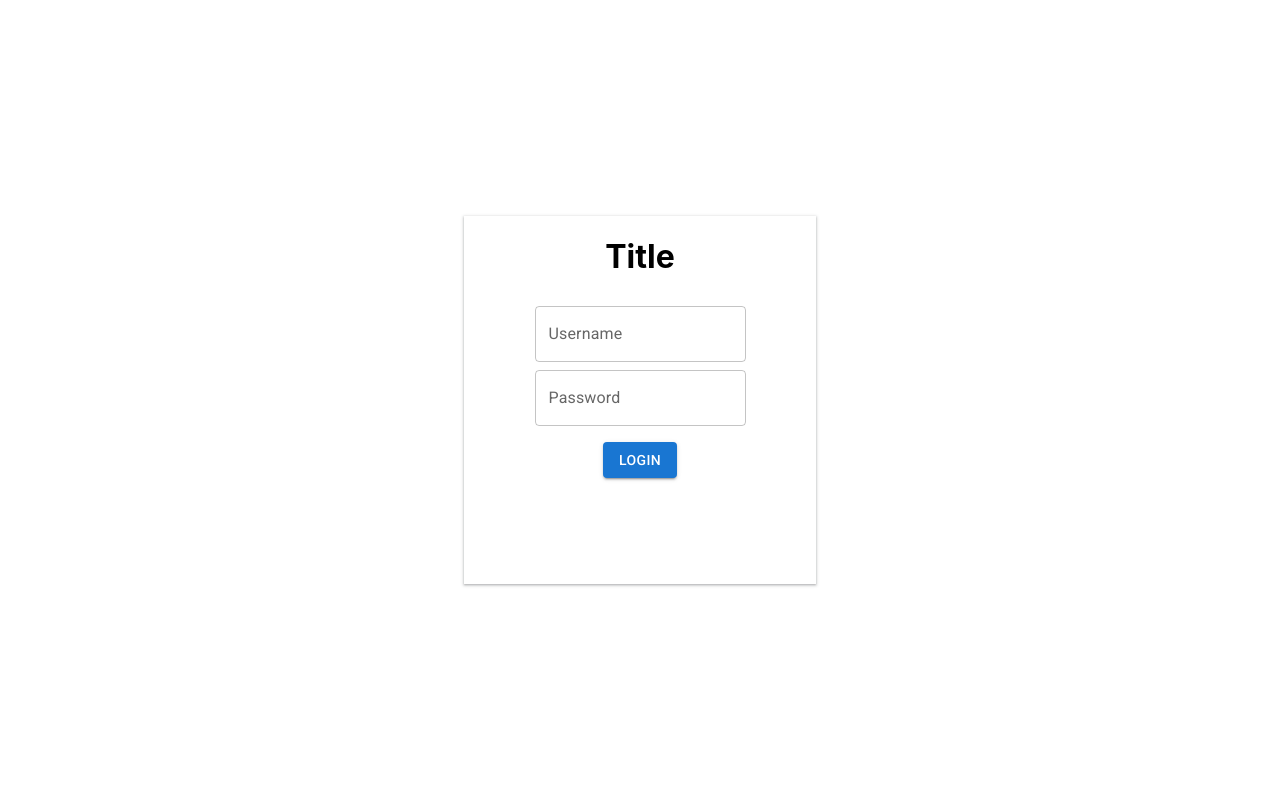
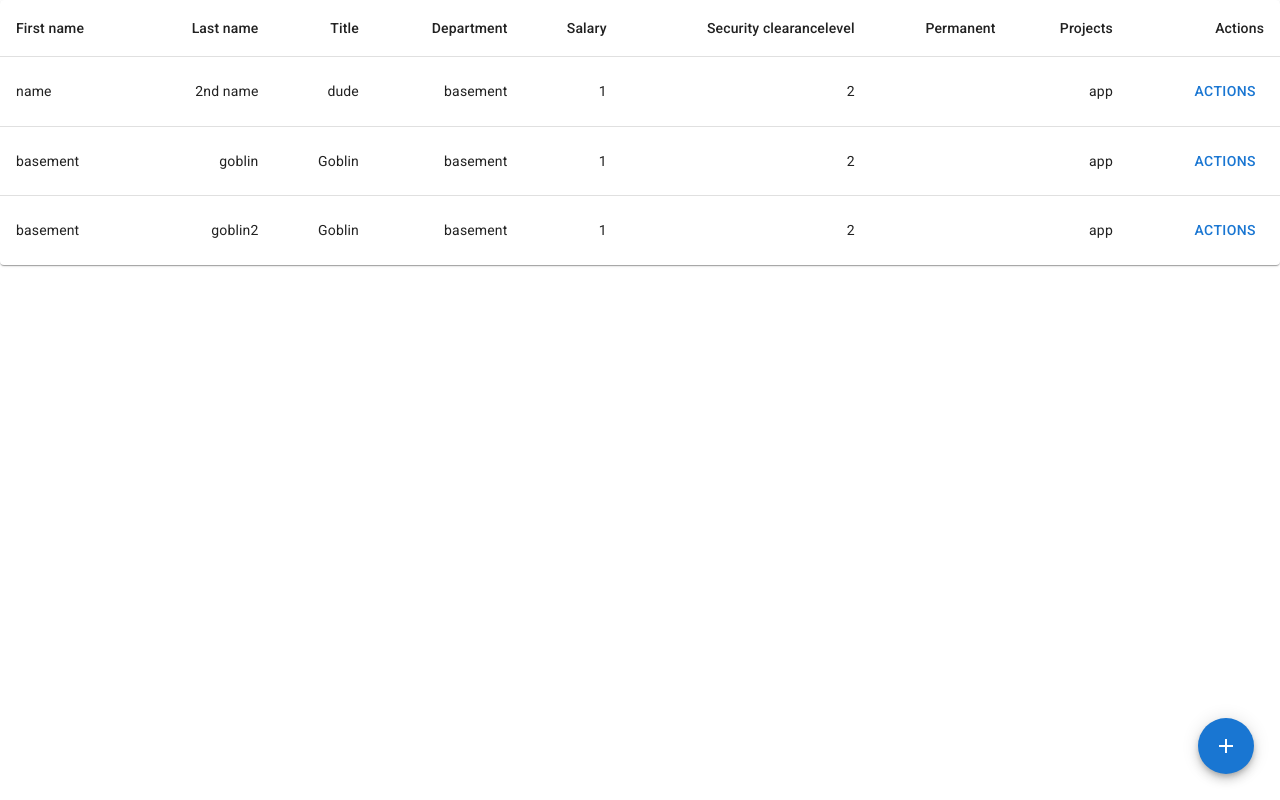
Before and after one commit to mergemocha/employee-management-app-frontend, a React (Create React App) app: page /table in a window 1280 px wide. Before the commit this address led to /login. Built offline with nearby package versions, Linux system fonts and the light colour scheme.

Commit message:
added tableview

```diff
--- /dev/null
+++ b/src/assets/scss/Table.scss
@@ -0,0 +1,6 @@
+.add-row-floating-action-button{
+    position: absolute;
+    bottom: 0;
+    right: 0;
+    margin: 2%;
+}
--- /dev/null
+++ b/src/components/Employee.tsx
@@ -0,0 +1,11 @@
+export interface Employee{
+  id: string
+  firstName: string
+  lastName: string
+  title: string
+  department: string
+  salary: number
+  secLevel: number
+  permanent: boolean
+  projects: string[]
+}
--- /dev/null
+++ b/src/components/TablePopover.tsx
@@ -0,0 +1,49 @@
+import React from 'react'
+import { Button, Popover } from '@mui/material'
+import { Employee } from './Employee'
+
+interface Props{
+  employee: Employee
+}
+
+export default function TablePopover (props: Props): JSX.Element {
+  const handleClick = (event: React.MouseEvent<HTMLButtonElement>): void => {
+    setAnchorEl(event.currentTarget)
+  }
+  const handleClose = (): void => {
+    setAnchorEl(null)
+  }
+  const handleEdit = (id: string): void => {
+    // add code here
+    console.log(id)
+  }
+  const handleRemove = (id: string): void => {
+    // add code here
+    console.log(id)
+  }
+  const [anchorEl, setAnchorEl] = React.useState<HTMLButtonElement | null>(null)
+  const open = Boolean(anchorEl)
+  const id = open ? 'simple-popover' : undefined
+  return (
+    <>
+      <Button
+        onClick={handleClick}
+      >
+        Actions
+      </Button>
+      <Popover
+        id={id}
+        open={open}
+        anchorEl={anchorEl}
+        onClose={handleClose}
+        anchorOrigin={{
+          vertical: 'bottom',
+          horizontal: 'left'
+        }}
+      >
+        <Button onClick={() => handleEdit(props.employee.id)}>Edit</Button>
+        <Button onClick={() => handleRemove(props.employee.id)}>Remove</Button>
+      </Popover>
+    </>
+  )
+}
--- a/src/router/routes.ts
+++ b/src/router/routes.ts
@@ -10,6 +10,11 @@ const routes: { [key: string]: Route } = {
   login: {
     path: '/login',
     component: lazy(async () => await import('../views/Login'))
+  },
+  table: {
+    path: '/table',
+    component: lazy(async () => await import('../views/Table')),
+    ignoreAuth: true
   }
 }
 
--- a/src/views/Table.tsx
+++ b/src/views/Table.tsx
@@ -0,0 +1,79 @@
+import React from 'react'
+import Table from '@mui/material/Table'
+import TableBody from '@mui/material/TableBody'
+import TableCell from '@mui/material/TableCell'
+import TableContainer from '@mui/material/TableContainer'
+import TableHead from '@mui/material/TableHead'
+import TableRow from '@mui/material/TableRow'
+import Paper from '@mui/material/Paper'
+import { Employee } from '../components/Employee'
+import TablePopover from '../components/TablePopover'
+import { Fab } from '@mui/material'
+import AddIcon from '@mui/icons-material/Add'
+import '../assets/scss/Table.scss'
+
+function createData (
+  id: string,
+  firstName: string,
+  lastName: string,
+  title: string,
+  department: string,
+  salary: number,
+  secLevel: number,
+  permanent: boolean,
+  projects: string[]
+): Employee {
+  return { id, firstName, lastName, title, department, salary, secLevel, permanent, projects }
+}
+
+// todo remove these
+const employees = [
+  createData('1', 'name', '2nd name', 'dude', 'basement', 1, 2, true, ['app']),
+  createData('2', 'basement', 'goblin', 'Goblin', 'basement', 1, 2, true, ['app']),
+  createData('3', 'basement', 'goblin2', 'Goblin', 'basement', 1, 2, true, ['app'])
+]
+
+export default function TabletoExport (): JSX.Element {
+  return (
+    <div>
+      <TableContainer component={Paper}>
+        <Table sx={{ minWidth: 650 }} aria-label='simple table'>
+          <TableHead>
+            <TableRow>
+              <TableCell>First name</TableCell>
+              <TableCell align='right'>Last name</TableCell>
+              <TableCell align='right'>Title</TableCell>
+              <TableCell align='right'>Department</TableCell>
+              <TableCell align='right'>Salary</TableCell>
+              <TableCell align='right'>Security clearancelevel</TableCell>
+              <TableCell align='right'>Permanent</TableCell>
+              <TableCell align='right'>Projects</TableCell>
+              <TableCell align='right'>Actions</TableCell>
+            </TableRow>
+          </TableHead>
+          <TableBody>
+            {employees.map((employee) => (
+              <TableRow
+                key={employee.id}
+                sx={{ '&:last-child td, &:last-child th': { border: 0 } }}
+              >
+                <TableCell component='th' scope='row'>
+                  {employee.firstName}
+                </TableCell>
+                <TableCell align='right'>{employee.lastName}</TableCell>
+                <TableCell align='right'>{employee.title}</TableCell>
+                <TableCell align='right'>{employee.department}</TableCell>
+                <TableCell align='right'>{employee.salary}</TableCell>
+                <TableCell align='right'>{employee.secLevel}</TableCell>
+                <TableCell align='right'>{employee.permanent}</TableCell>
+                <TableCell align='right'>{employee.projects}</TableCell>
+                <TableCell align='right'><TablePopover employee={employee}/></TableCell>
+              </TableRow>
+            ))}
+          </TableBody>
+        </Table>
+      </TableContainer>
+      <Fab className='add-row-floating-action-button' aria-label='add' color='primary'><AddIcon/></Fab>
+    </div>
+  )
+}
```
